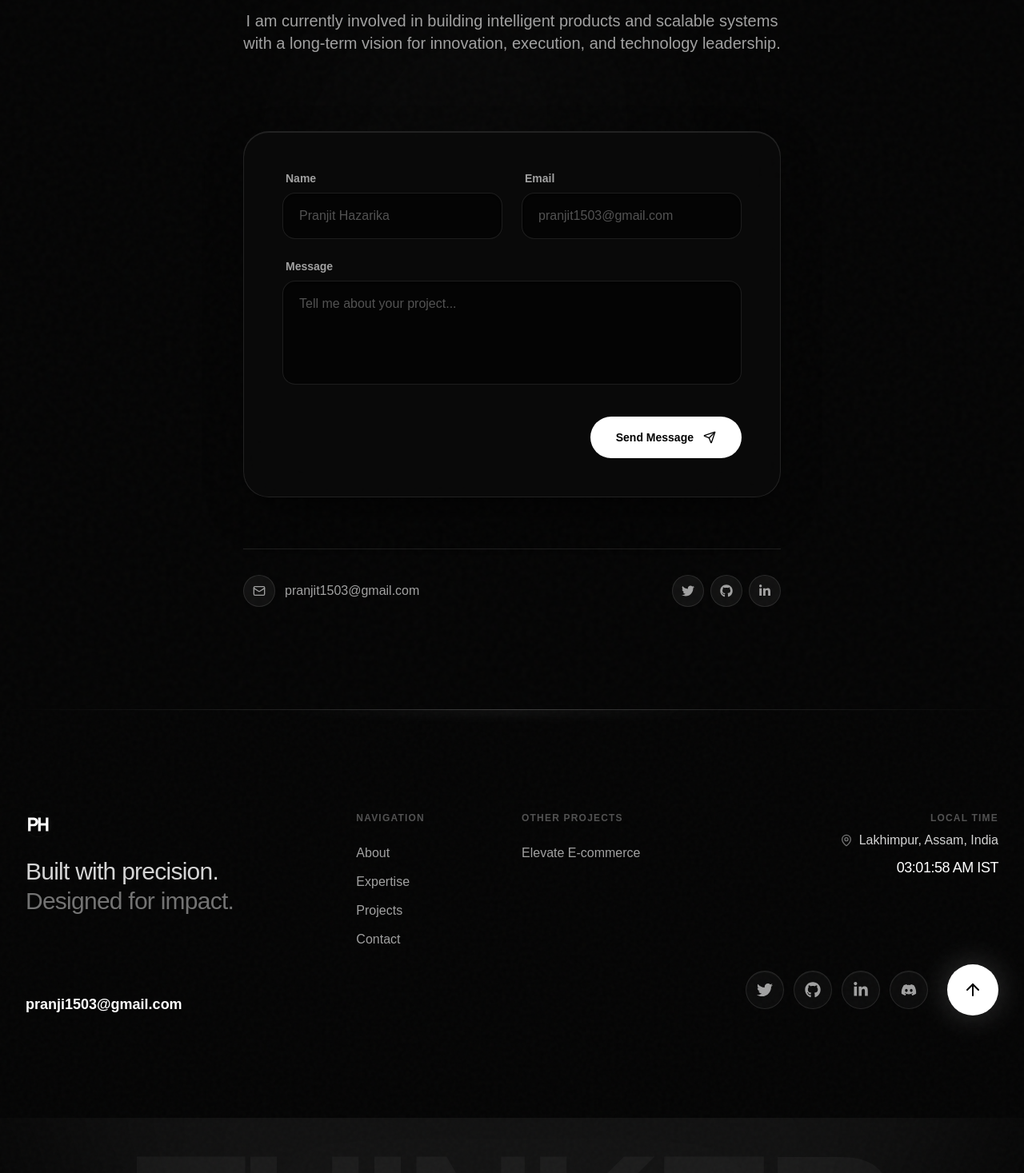
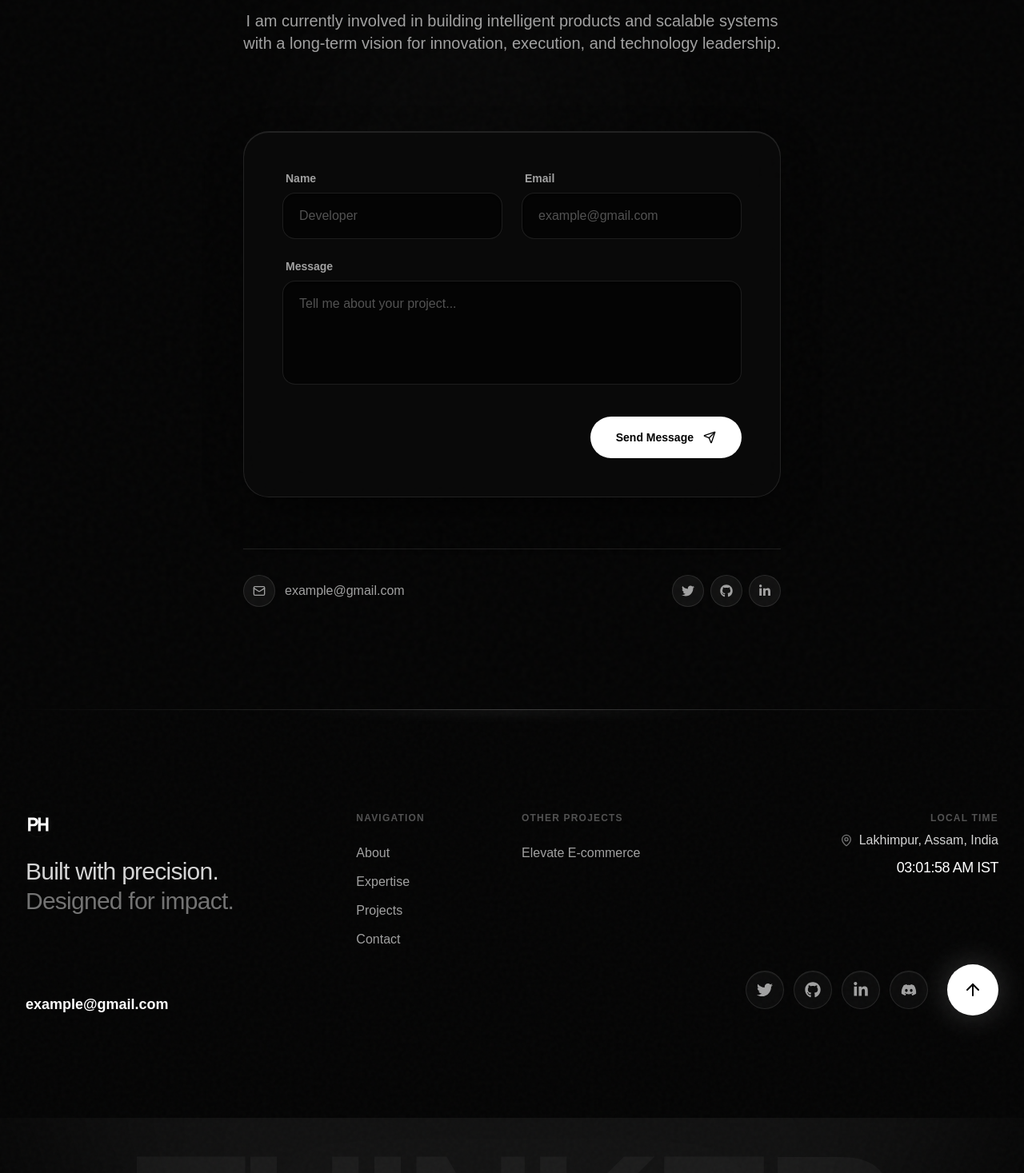
Before and after one commit to pranjit2004/Portfolio-Pranjit-, a Next.js app: page / in a window 1280 px wide. Shown: the part 8792-10259 px from the top of the page at 80% size. Built offline with nearby package versions, Linux system fonts and the light colour scheme.

Commit message:
Remove social and gmail to for fiverr

```diff
--- a/src/app/data/footerData.ts
+++ b/src/app/data/footerData.ts
@@ -26,13 +26,13 @@ export const SOCIAL_LINKS = [
   {
     name: "GitHub",
     icon: FaGithub,
-    href: "https://github.com/pranjit2004",
+    href: "#",
   },
   {
     name: "LinkedIn",
     target: "_blank",
     icon: FaLinkedinIn,
-    href: "https://www.linkedin.com/in/pranjit-hazarika-92297b357?utm_source=share_via&utm_content=profile&utm_medium=member_android",
+    href: "#",
   },
   {
     name: "Discord",
--- a/src/app/data/heroData.ts
+++ b/src/app/data/heroData.ts
@@ -23,7 +23,7 @@ export const heroData = {
 
     secondary: {
       text: "View Resume",
-      href: "/resume.pdf",
+      href: "#",
     },
   },
 };
--- a/src/components/layout/footer.tsx
+++ b/src/components/layout/footer.tsx
@@ -73,7 +73,7 @@ export default function Footer() {
               href="mailto:hello@domain.com"
               className="text-lg font-semibold text-white hover:text-neutral-300 transition-colors inline-block relative group"
             >
-              pranji1503@gmail.com
+              example@gmail.com
               <span className="absolute -bottom-1 left-0 w-0 h-px bg-white transition-all duration-300 group-hover:w-full" />
             </a>
           </div>
--- a/src/components/sections/Contact/Contact.tsx
+++ b/src/components/sections/Contact/Contact.tsx
@@ -16,8 +16,8 @@ import { FaGithub, FaTwitter, FaLinkedinIn } from "react-icons/fa";
 // --- Configuration ---
 const SOCIAL_LINKS = [
   { name: "Twitter", icon: FaTwitter, href: "#" },
-  { name: "GitHub", icon: FaGithub, href: "https://github.com/pranjit2004" },
-  { name: "LinkedIn", icon: FaLinkedinIn, href: "https://www.linkedin.com/in/pranjit-hazarika-92297b357?utm_source=share_via&utm_content=profile&utm_medium=member_android" },
+  { name: "GitHub", icon: FaGithub, href: "#" },
+  { name: "LinkedIn", icon: FaLinkedinIn, href: "#" },
 ];
 
 export default function Contact() {
@@ -167,12 +167,12 @@ export default function Contact() {
               onBlur={() => setFormState("idle")}
             >
               <div className="grid grid-cols-1 gap-6 md:grid-cols-2">
-                <FormInput label="Name" type="text" placeholder="Pranjit Hazarika" />
+                <FormInput label="Name" type="text" placeholder="Developer" />
 
                 <FormInput
                   label="Email"
                   type="email"
-                  placeholder="pranjit1503@gmail.com"
+                  placeholder="example@gmail.com"
                 />
               </div>
 
@@ -220,14 +220,14 @@ export default function Contact() {
         >
           {/* Direct Email */}
           <a
-            href="mailto:pranjit1503@gmail.com"
+            href="#"
             className="group flex items-center gap-3 text-neutral-400 transition-colors hover:text-white"
           >
             <div className="flex h-10 w-10 items-center justify-center rounded-full border border-white/10 bg-white/5 transition-colors group-hover:bg-white/10">
               <Mail className="h-4 w-4" />
             </div>
 
-            <span className="font-medium">pranjit1503@gmail.com</span>
+            <span className="font-medium">example@gmail.com</span>
           </a>
 
           {/* Social Links */}
```
